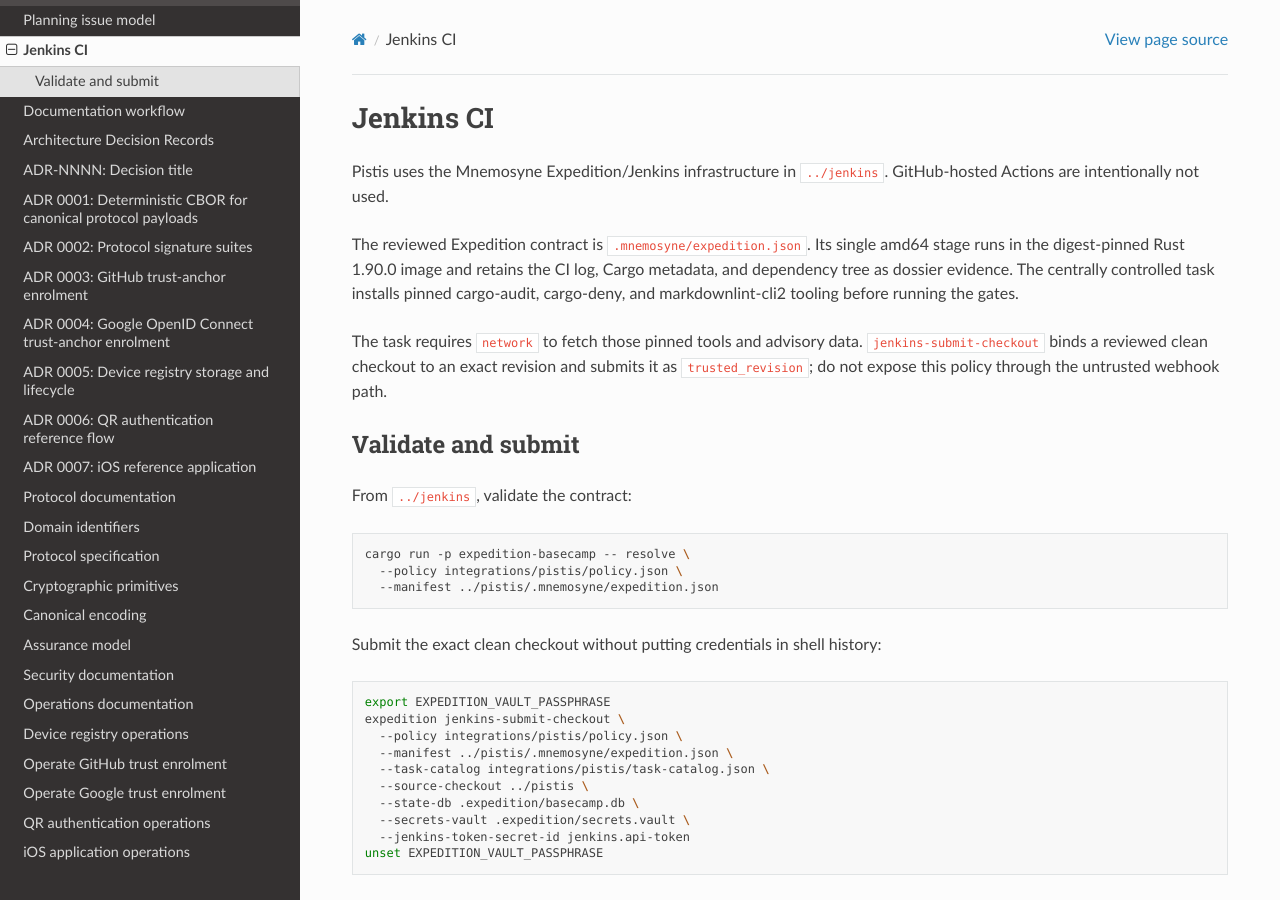
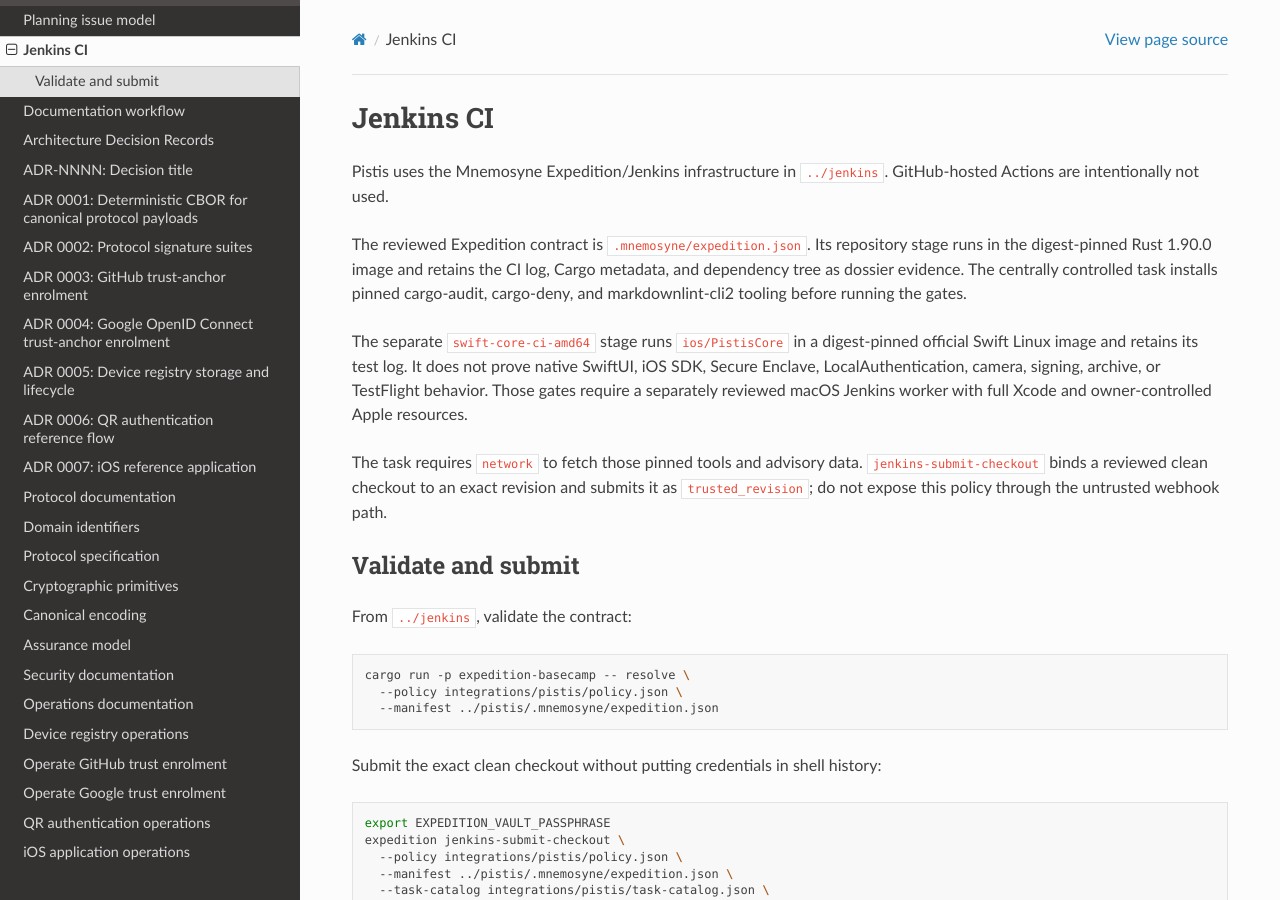
Before and after one commit to sagrudd/pistis, a Sphinx documentation site: the page built from docs/development/jenkins-ci.md, in a window 1280 px wide and 900 px high. Built offline with Sphinx 7.4.7 and the Read the Docs theme 3.1.0, drawn with Linux system fonts in a browser that asks for light colours; the version number could not be read and is left out.

Commit message:
Pin EPIC-7 Jenkins validation

```diff
--- a/docs/development/jenkins-ci.md
+++ b/docs/development/jenkins-ci.md
@@ -3,11 +3,18 @@
 Pistis uses the Mnemosyne Expedition/Jenkins infrastructure in `../jenkins`.
 GitHub-hosted Actions are intentionally not used.
 
-The reviewed Expedition contract is `.mnemosyne/expedition.json`. Its single
-amd64 stage runs in the digest-pinned Rust 1.90.0 image and retains the CI log,
-Cargo metadata, and dependency tree as dossier evidence. The centrally
-controlled task installs pinned cargo-audit, cargo-deny, and
-markdownlint-cli2 tooling before running the gates.
+The reviewed Expedition contract is `.mnemosyne/expedition.json`. Its
+repository stage runs in the digest-pinned Rust 1.90.0 image and retains the CI
+log, Cargo metadata, and dependency tree as dossier evidence. The centrally
+controlled task installs pinned cargo-audit, cargo-deny, and markdownlint-cli2
+tooling before running the gates.
+
+The separate `swift-core-ci-amd64` stage runs `ios/PistisCore` in a
+digest-pinned official Swift Linux image and retains its test log. It does not
+prove native SwiftUI, iOS SDK, Secure Enclave, LocalAuthentication, camera,
+signing, archive, or TestFlight behavior. Those gates require a separately
+reviewed macOS Jenkins worker with full Xcode and owner-controlled Apple
+resources.
 
 The task requires `network` to fetch those pinned tools and advisory data.
 `jenkins-submit-checkout` binds a reviewed clean checkout to an exact revision
```
Also changed, not shown: 2 other files.
